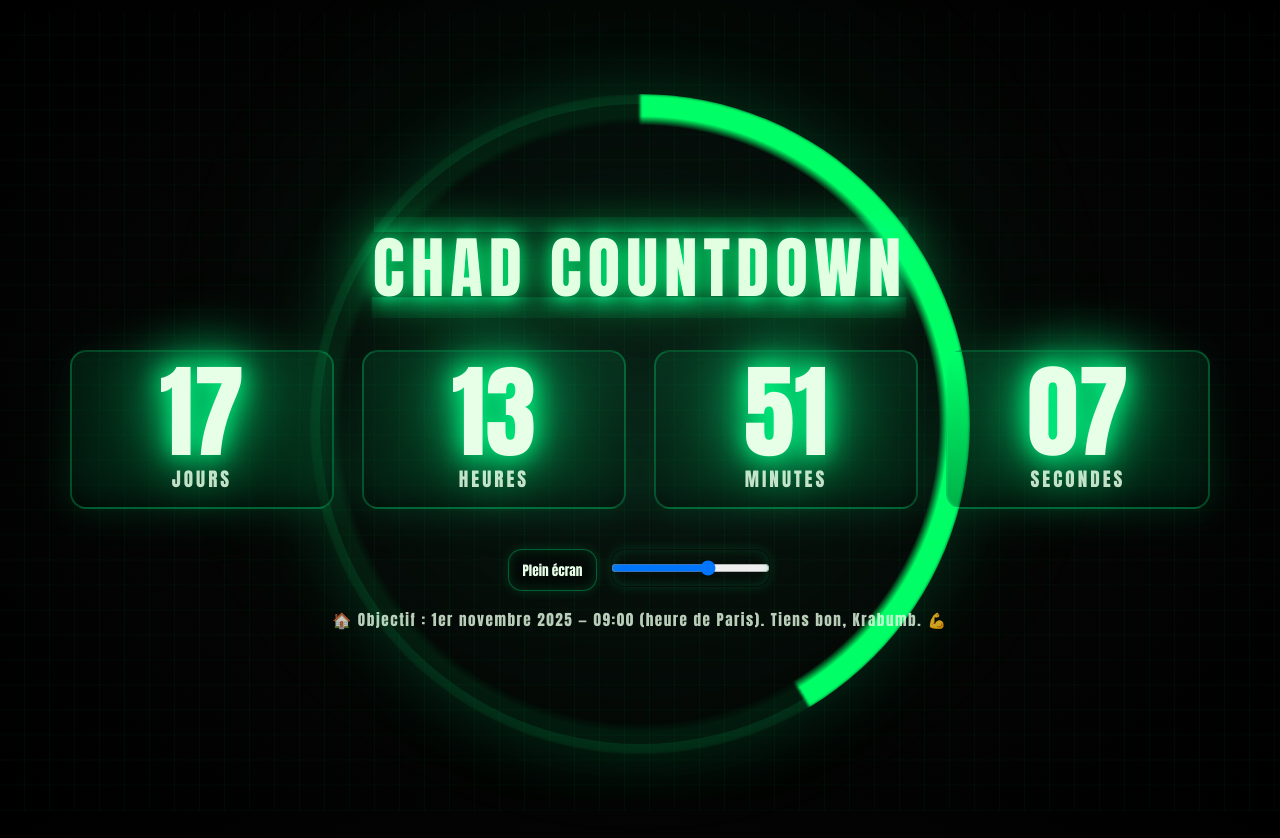
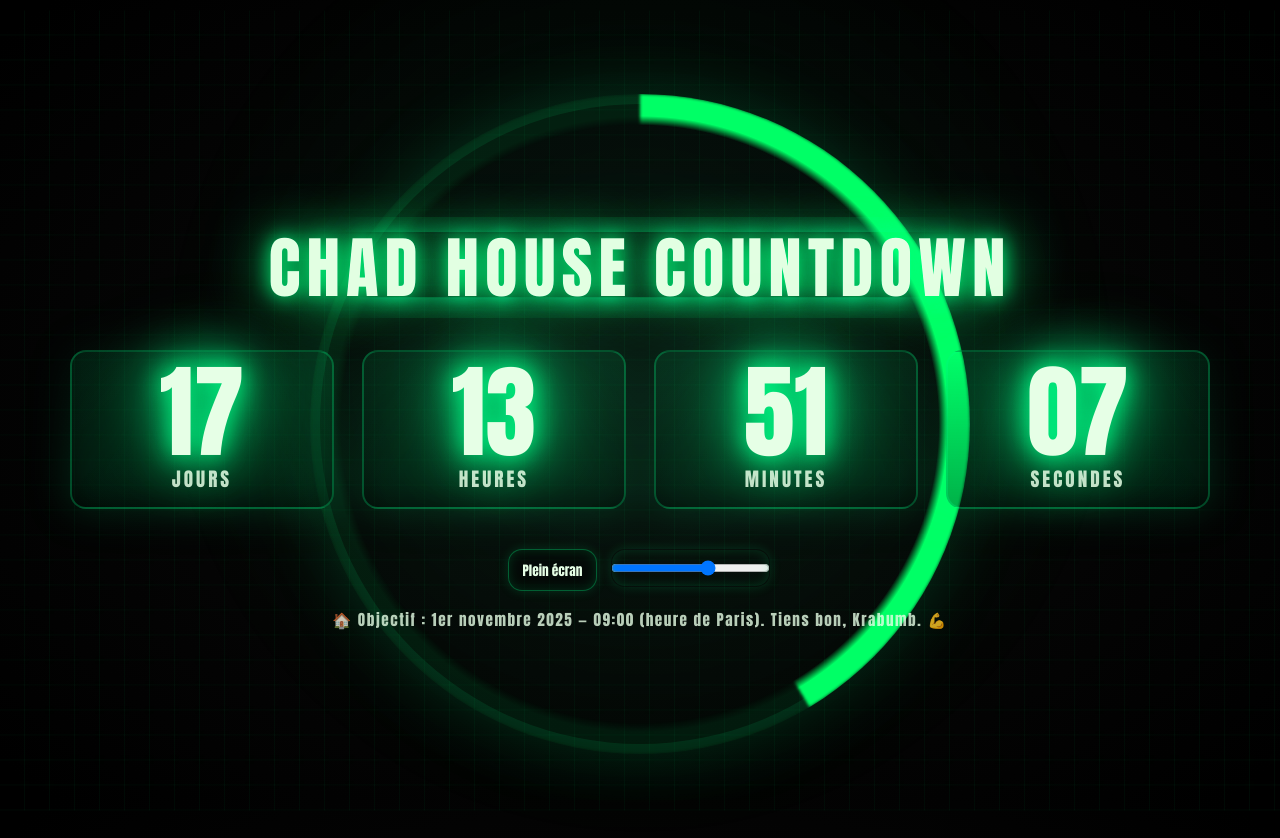
Before and after one commit to krabumb/krabumb.github.io, a plain HTML site: page index.html in a window 1280 px wide. Shown: the top 838 px of the page. Drawn offline with Linux system fonts and the light colour scheme.

Commit message:
Chad house countdown replaced

```diff
--- a/index.html
+++ b/index.html
@@ -201,7 +201,7 @@
 
   <div class="container" id="container">
     <div class="ring" id="ring"></div>
-    <h1 class="title" id="title" data-text="CHAD COUNTDOWN">CHAD COUNTDOWN</h1>
+    <h1 class="title" id="title" data-text="CHAD COUNTDOWN">CHAD HOUSE COUNTDOWN</h1>
 
     <div class="countdown" id="countdown">
       <div class="unit"><div id="days" class="value">--</div><div class="label">JOURS</div></div>
```
